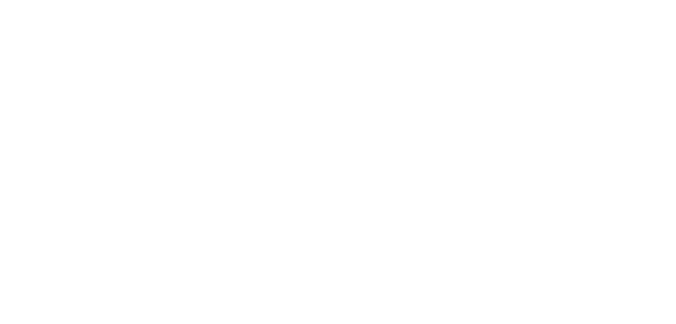
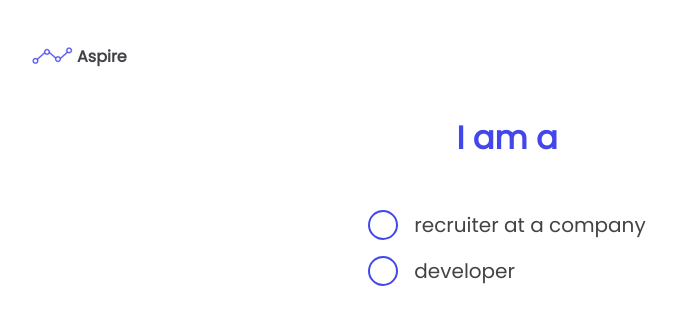
Before and after one commit to biancarosca/aspire-platform, a React (Create React App) app in the folder frontend/: page /role in a window 1280 px wide. Shown: the top 324 px of the page, without its empty margins (133-809 px from the left). Built offline with nearby package versions, Linux system fonts and the light colour scheme.

Commit message:
refactored nav, added role page

```diff
--- a/frontend/src/App.js
+++ b/frontend/src/App.js
@@ -4,6 +4,7 @@
 import { Route, Switch } from "react-router-dom";
 import LoginPage from "./pages/LoginPage";
 import SignupPage from "./pages/SignupPage";
+import RoleChoice from "./pages/RoleChoice";
 
 function App() {
 	return (
@@ -16,6 +17,9 @@
 				<Route path="/login" exact>
 					<LoginPage />
 				</Route>
+				<Route path="/role" exact>
+					<RoleChoice />
+				</Route>
 				<Route path="/" exact>
 					<LandingPage />
 				</Route>
--- /dev/null
+++ b/frontend/src/components/CTAbtn.js
@@ -0,0 +1,24 @@
+import React from "react";
+import styled from "styled-components";
+import { Link } from "react-router-dom";
+
+const CTAbtn = () => {
+	return (
+		<li className="cta-btn">
+			<StyledLink to="/join" className="join">
+				Join
+			</StyledLink>
+		</li>
+	);
+};
+
+const StyledLink = styled(Link)`
+	text-decoration: none;
+	color: #434246;
+	&:hover {
+		color: black;
+	}
+`;
+
+
+export default CTAbtn;
--- a/frontend/src/components/GlobalStyles.js
+++ b/frontend/src/components/GlobalStyles.js
@@ -51,6 +51,7 @@
 	color: white;
 	background-color: #413feb;
 	margin-top: 1rem;
+	margin-bottom: 1.5rem;
 	padding: 0.5rem 3rem;
 	border-radius: 5rem;
 `;
--- a/frontend/src/components/LandingNav.js
+++ b/frontend/src/components/LandingNav.js
@@ -7,8 +7,9 @@
 import { motion } from "framer-motion";
 import { StyWrapper } from "../components/GlobalStyles";
 import { Link } from "react-router-dom";
+import PropTypes from "prop-types";
 
-const LandingNav = () => {
+const LandingNav = ({children, menuItems }) => {
 	const [menuActive, setMenuActive] = useState(null);
 
 	const openMenu = (value) => {
@@ -38,7 +39,9 @@
 					<img src={logo} alt="Aspire logo" />
 					<span>Aspire</span>
 				</Link>
-				<MenuItems />
+				<MenuItems menuItems={menuItems} >
+					{React.Children.toArray(children)}
+				</MenuItems>
 				<StyBars icon={faBars} onClick={() => openMenu(true)}></StyBars>
 			</StyledNav>
 			{menuActive !== null && (
@@ -48,12 +51,22 @@
 					transition={{ type: "tween", duration: 0.5 }}
 					variants={variants}
 				>
-					<MenuItems menuActive={menuActive} />
+					<MenuItems
+						menuActive={menuActive}
+						menuItems={menuItems}
+					>
+						{React.Children.toArray(children)}
+					</MenuItems>
 					<StyClose icon={faTimes} onClick={() => openMenu(false)} />
 				</StyHambgMenu>
 			)}
 		</StyWrapper>
 	);
+};
+
+LandingNav.propTypes = {
+	menuItems: PropTypes.array,
+	children: PropTypes.node
 };
 
 const StyledNav = styled.nav`
--- a/frontend/src/components/MenuItems.js
+++ b/frontend/src/components/MenuItems.js
@@ -3,26 +3,30 @@
 import styled from "styled-components";
 import PropTypes from "prop-types";
 
-const MenuItems = ({ menuActive }) => {
+const MenuItems = ({ children, menuActive, menuItems }) => {
 	return (
 		<StyUl menuActive={menuActive}>
-			<li>
-				<StyledLink to="#">Why Aspire?</StyledLink>
-			</li>
-			<li>
-				<StyledLink to="/login">Log In</StyledLink>
-			</li>
-			<li className="cta-btn">
-				<StyledLink to="/join" className="join">
-					Join
-				</StyledLink>
-			</li>
+			{menuItems.map((navElement, idx) => (
+				<li key={idx}>
+					<StyledLink to={navElement.path}>
+						{navElement.name}
+					</StyledLink>
+				</li>
+			))}
+			{React.Children.toArray(children)}
 		</StyUl>
 	);
 };
 
+MenuItems.defaultProps = {
+	menuActive: false,
+	menuItems: [],
+};
+
 MenuItems.propTypes = {
 	menuActive: PropTypes.bool,
+	menuItems: PropTypes.array,
+	children: PropTypes.node,
 };
 
 const StyUl = styled.ul`
--- a/frontend/src/pages/LandingPage.js
+++ b/frontend/src/pages/LandingPage.js
@@ -3,19 +3,25 @@
 import styled from "styled-components";
 import { StyWrapper, StyBtn } from "../components/GlobalStyles";
 import LandingNav from "../components/LandingNav";
+import CTAbtn from "../components/CTAbtn";
 
 const LandingPage = () => {
 	return (
 		<>
 			<StyWrapper>
-				<LandingNav />
+				<LandingNav
+					menuItems={[
+						{ name: "Why Aspire?", path: "#" },
+						{ name: "Log In", path: "/login" },
+					]}
+				>
+					<CTAbtn />
+				</LandingNav>
 				<StyledHero>
 					<div className="info">
 						<h1>Fastest link between developers and recruiters.</h1>
 						<div className="cta-btn">
-							<StyBtn to="/join">
-								Get started
-							</StyBtn>
+							<StyBtn to="/join">Get started</StyBtn>
 						</div>
 					</div>
 					<img src={hero} alt="interview" />
@@ -24,7 +30,6 @@
 		</>
 	);
 };
-
 
 const StyledHero = styled.div`
 	display: flex;
--- a/frontend/src/pages/LoginPage.js
+++ b/frontend/src/pages/LoginPage.js
@@ -1,7 +1,8 @@
-import React, { useState} from "react";
+import React, { useState } from "react";
 import { StyWrapper, StyBtn, StyInput } from "../components/GlobalStyles";
 import LandingNav from "../components/LandingNav";
 import styled from "styled-components";
+import CTAbtn from "../components/CTAbtn";
 
 const LoginPage = () => {
 	const [eyeOpen, setEyeOpen] = useState(false);
@@ -12,17 +13,20 @@
 
 	return (
 		<StyWrapper>
-			<LandingNav />
+			<LandingNav
+				menuItems={[
+					{ name: "Why Aspire?", path: "#" },
+					{ name: "Log In", path: "/login" },
+				]}
+			>
+				<CTAbtn />
+			</LandingNav>
 			<StyContainer>
 				<div className="wrapper">
 					<h1>Welcome!</h1>
 					<h3>Log in to continue</h3>
 					<form>
-						<StyInput
-							type="text"
-							placeholder="Email"
-							size="25"
-						/>
+						<StyInput type="text" placeholder="Email" size="25" />
 						<div className="input-container">
 							<StyInput
 								type={eyeOpen ? "text" : "password"}
--- /dev/null
+++ b/frontend/src/pages/RoleChoice.js
@@ -0,0 +1,66 @@
+import React from "react";
+import LandingNav from "../components/LandingNav";
+import { StyWrapper } from "../components/GlobalStyles";
+import styled from "styled-components";
+
+const RoleChoice = () => {
+	return (
+		<StyWrapper>
+			<LandingNav />
+			<StyContainer>
+				<div className="wrapper">
+					<h1>I am a</h1>
+					<div className="inputs-container">
+						<div className="input-container">
+							<span className="checkbox"></span>
+							<span className="label">
+								recruiter at a company
+							</span>
+						</div>
+						<div className="input-container">
+							<span className="checkbox"></span>
+							<span className="label">developer</span>
+						</div>
+					</div>
+				</div>
+			</StyContainer>
+		</StyWrapper>
+	);
+};
+
+const StyContainer = styled.div`
+	display: flex;
+	align-items: center;
+	justify-content: center;
+	h1 {
+		color: #4347ea;
+	}
+	.checkbox{
+        width: 30px;
+        height: 30px;
+        background-color: white;
+        display: inline-block;
+        border-radius: 100%;
+        border: 2px solid #4347ea;
+        cursor: pointer;
+    }
+	.wrapper {
+		display: flex;
+		flex-direction: column;
+		align-items: center;
+	}
+	.inputs-container {
+		margin-top: 2rem;
+	}
+	.input-container {
+        display: flex;
+        align-items: center;
+		margin: 1rem 0;
+	}
+	.label {
+		font-size: 20px;
+		margin-left: 1rem;
+	}
+`;
+
+export default RoleChoice;
--- a/frontend/src/pages/SignupPage.js
+++ b/frontend/src/pages/SignupPage.js
@@ -2,11 +2,19 @@
 import { StyWrapper, StyBtn, StyInput } from "../components/GlobalStyles";
 import LandingNav from "../components/LandingNav";
 import styled from "styled-components";
+import CTAbtn from "../components/CTAbtn";
 
 const SignupPage = () => {
 	return (
 		<StyWrapper>
-			<LandingNav />
+			<LandingNav
+				menuItems={[
+					{ name: "Why Aspire?", path: "#" },
+					{ name: "Log In", path: "/login" },
+				]}
+			>
+				<CTAbtn />
+			</LandingNav>
 			<StyContainer>
 				<div className="wrapper">
 					<h1>Hi!</h1>
@@ -38,8 +46,7 @@
 							autoComplete="on"
 						/>
 					</form>
-
-					<StyBtn to="" className="cta-btn">
+					<StyBtn to="/role" className="cta-btn">
 						Continue
 					</StyBtn>
 				</div>
```
